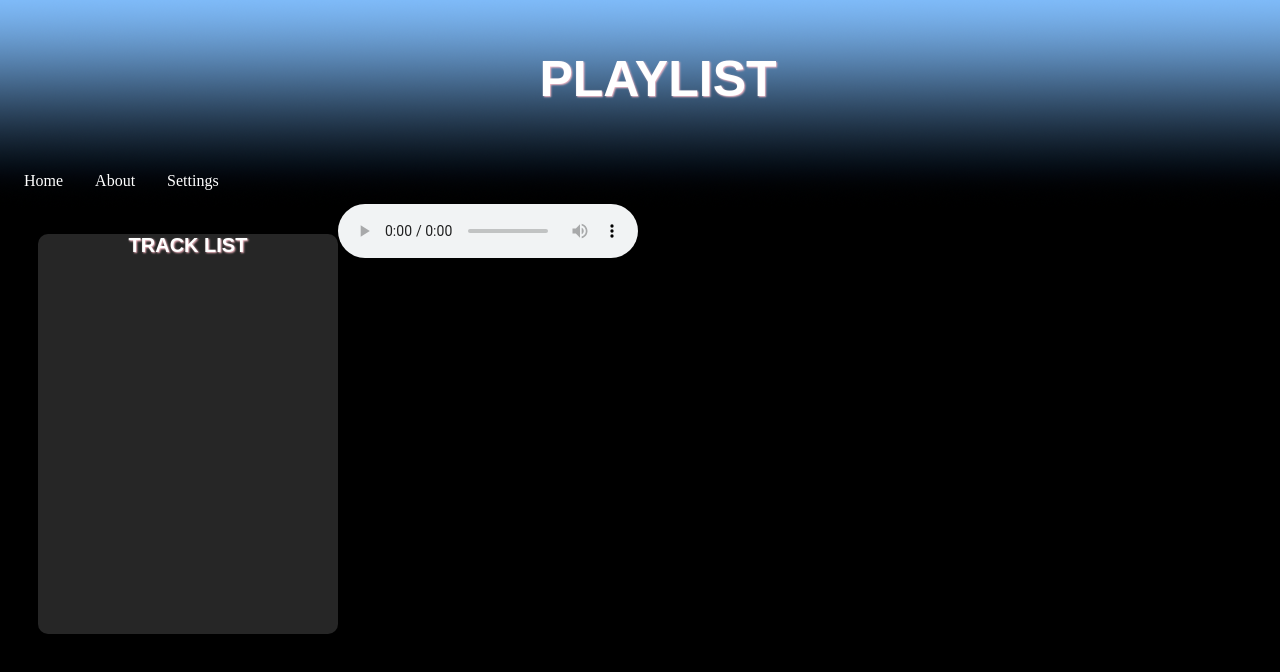
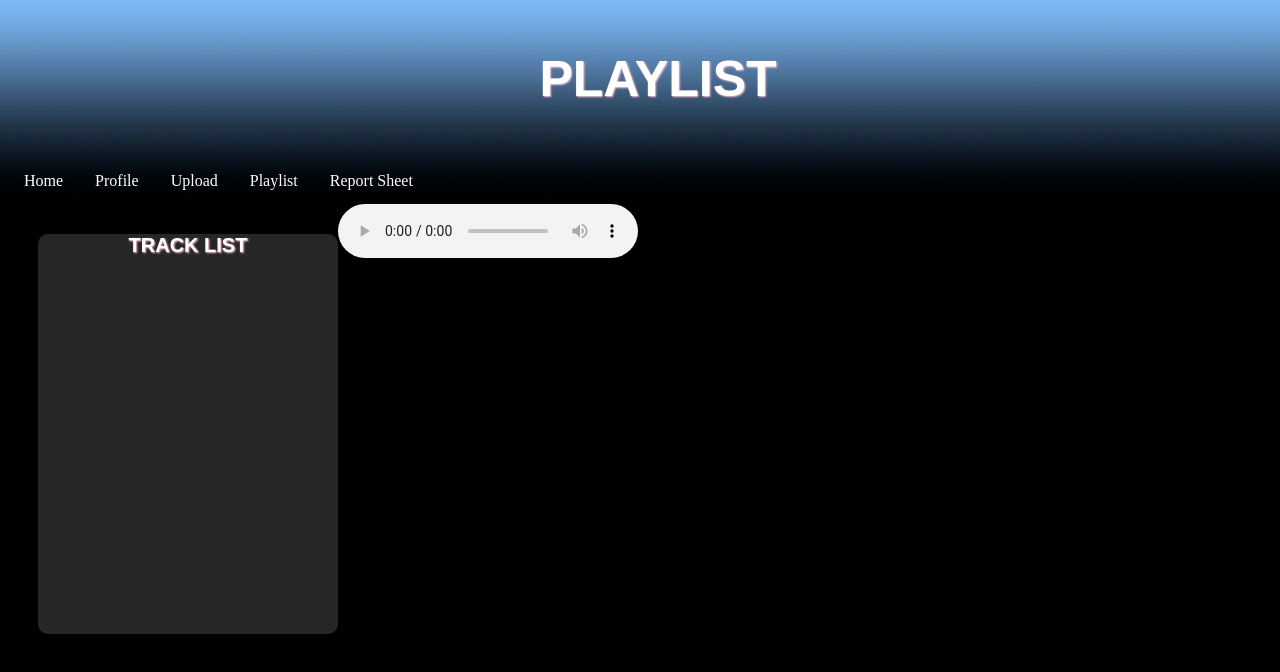
Before and after one commit to Tinoco-R/MusicLibrary, a plain HTML site: page client/playlist.html in a window 1280 px wide. Shown: the top 672 px of the page. Drawn offline with Linux system fonts and the light colour scheme.

Commit message:
fixed links on playlist and login html files

```diff
--- a/client/playlist.html
+++ b/client/playlist.html
@@ -9,12 +9,16 @@
     <div class = "container">
    <div class = "title" ><p>PLAYLIST</p></div>
    <div>
-   <nav class="navbar">
-       <ul>
-           <li><a href="index.html">Home</a></li>
-           <li><a href="#">About</a></li>
-           <li><a href="#">Settings</a></li>
-       </ul>
+     <nav class="navbar">
+         <ul>
+             <li><a href="index.html">Home</a></li>
+             <li><a href="profile.html">Profile</a></li>
+             <li><a href="musicUpload.html">Upload</a></li>
+             <li><a href="playlist.html">Playlist</a></li>
+             <li><a href="artistDataReport.html">Report Sheet</a></li>
+
+         </ul>
+         </div>
        </div>
    <div class = "Tracks"><p class = "tracklistTitle">TRACK LIST</p></div>
 
```
Also changed, not shown: client/login.html (+6 -3 lines).
